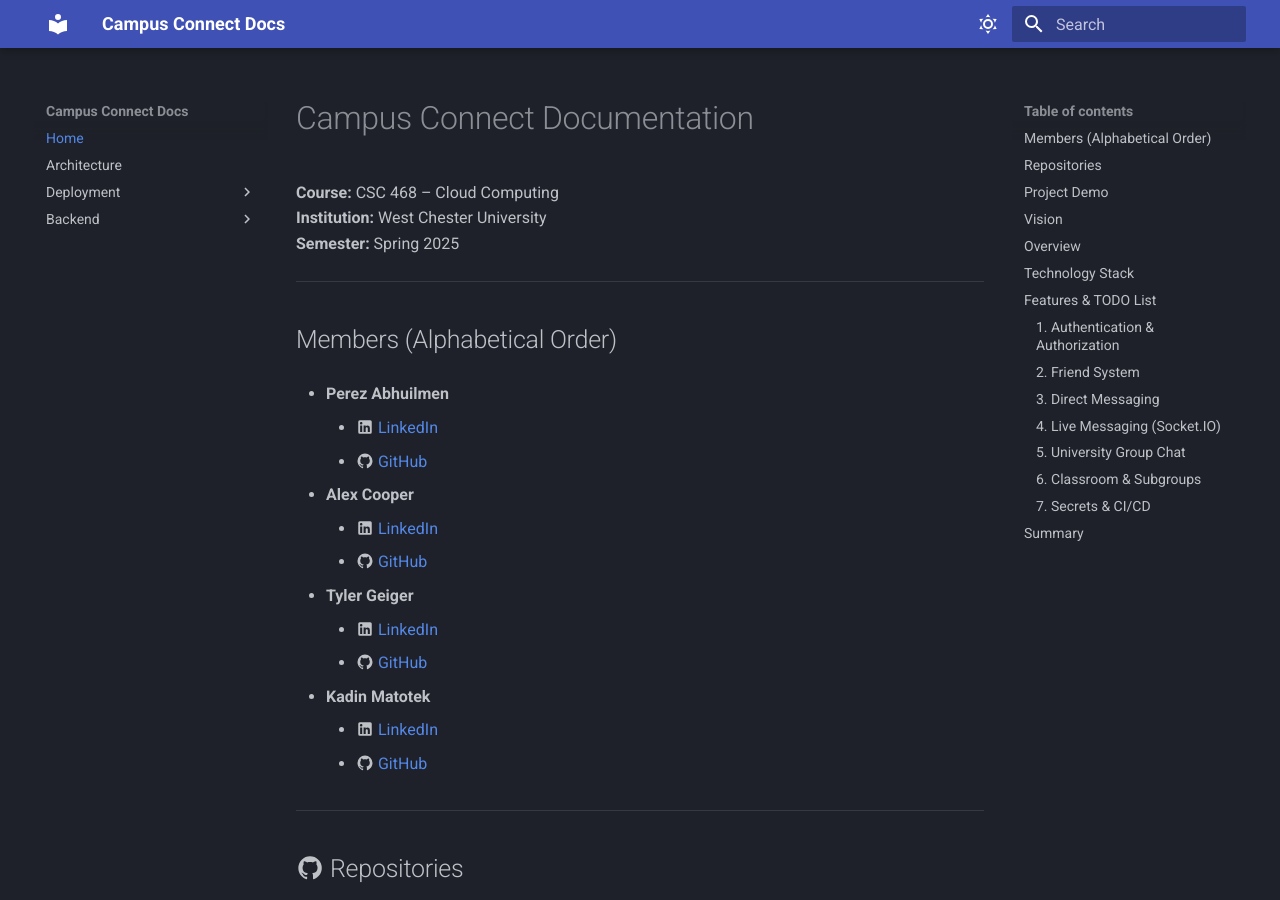
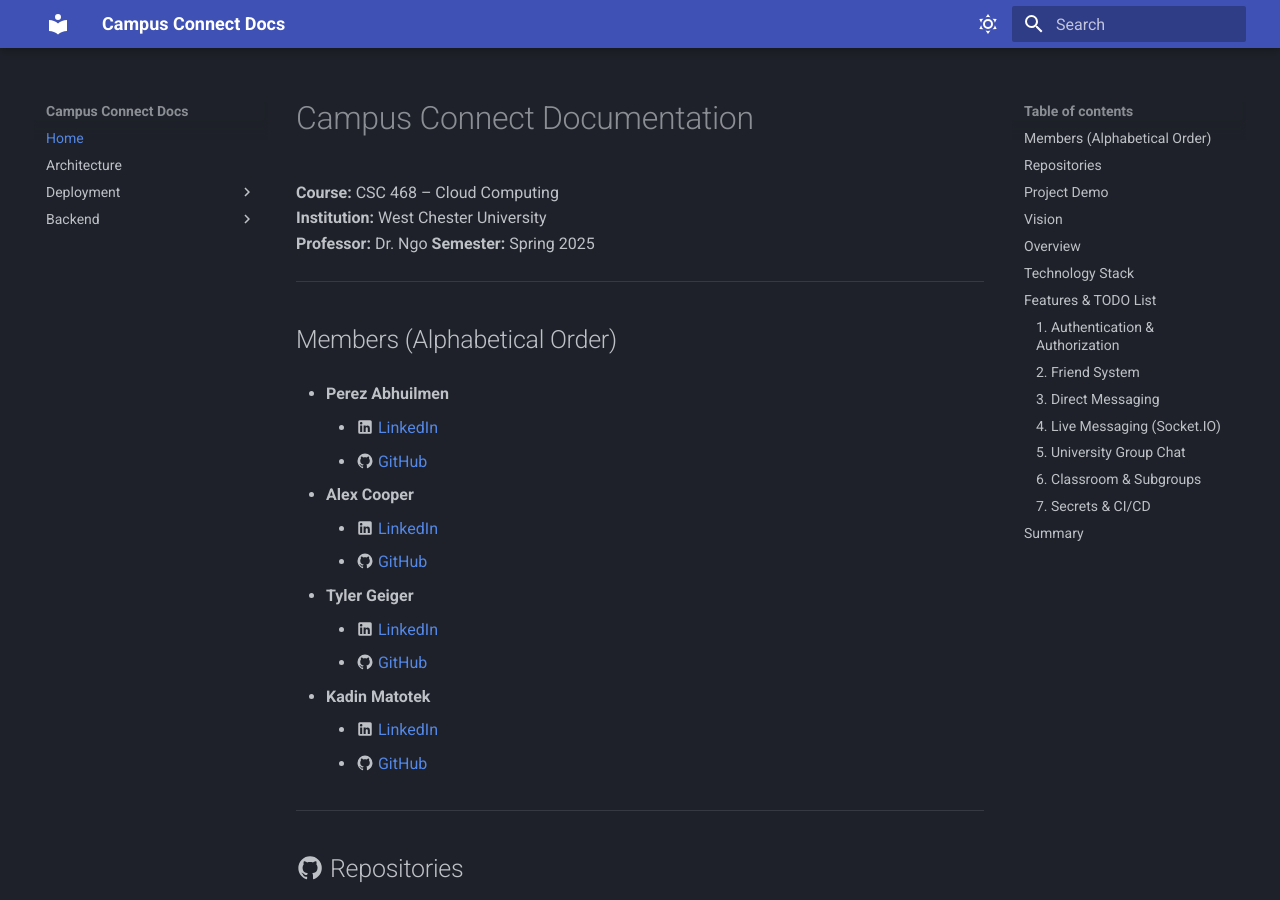
Before and after one commit to TylerGeiger513/CampusConnect-Prod, an MkDocs documentation site: the page built from docs/index.md, in a window 1280 px wide and 900 px high. Built offline with MkDocs 1.6.1 and Material for MkDocs 9.7.7, drawn with Linux system fonts in a browser that asks for light colours.

Commit message:
Update index.md

```diff
--- a/docs/index.md
+++ b/docs/index.md
@@ -2,6 +2,7 @@
 
 **Course:** CSC 468 – Cloud Computing
 **Institution:** West Chester University
+**Professor:** Dr. Ngo
 **Semester:** Spring 2025
 
 ---
```
